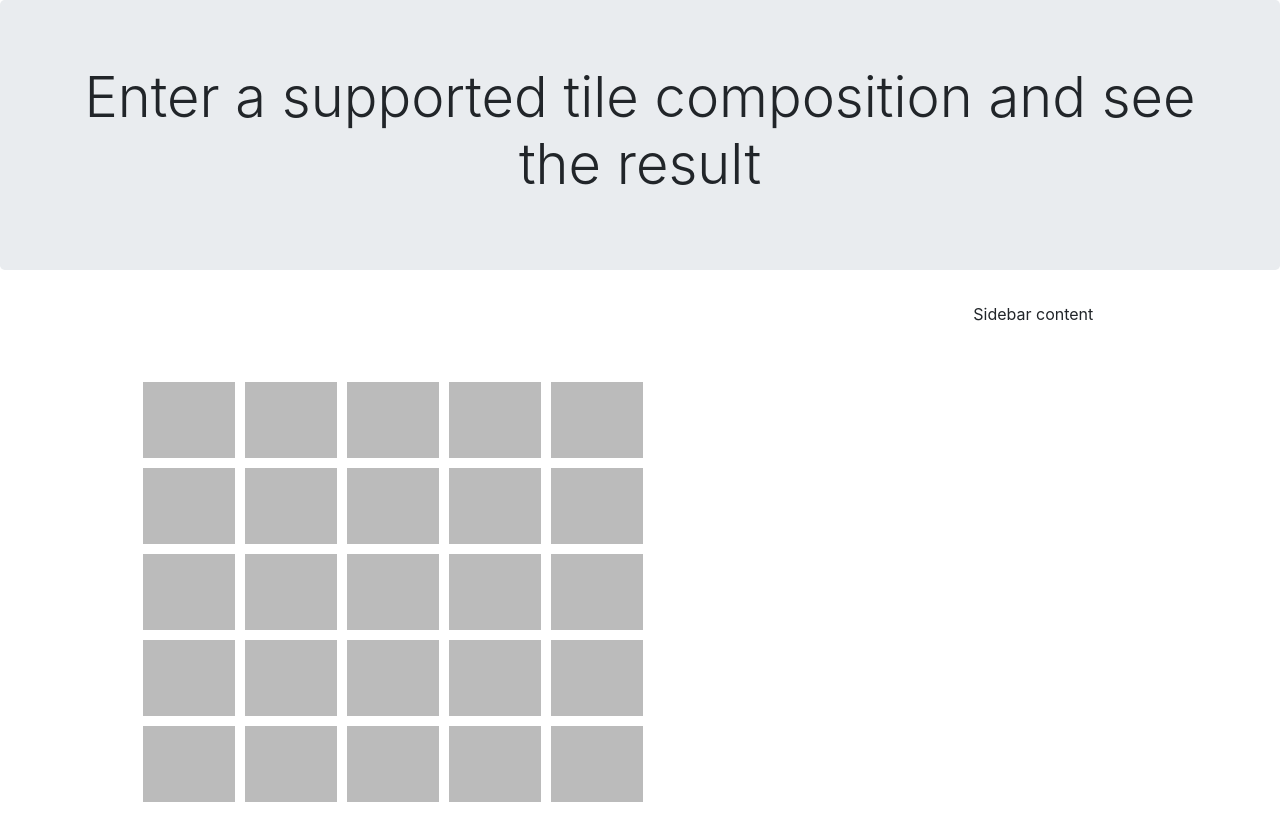
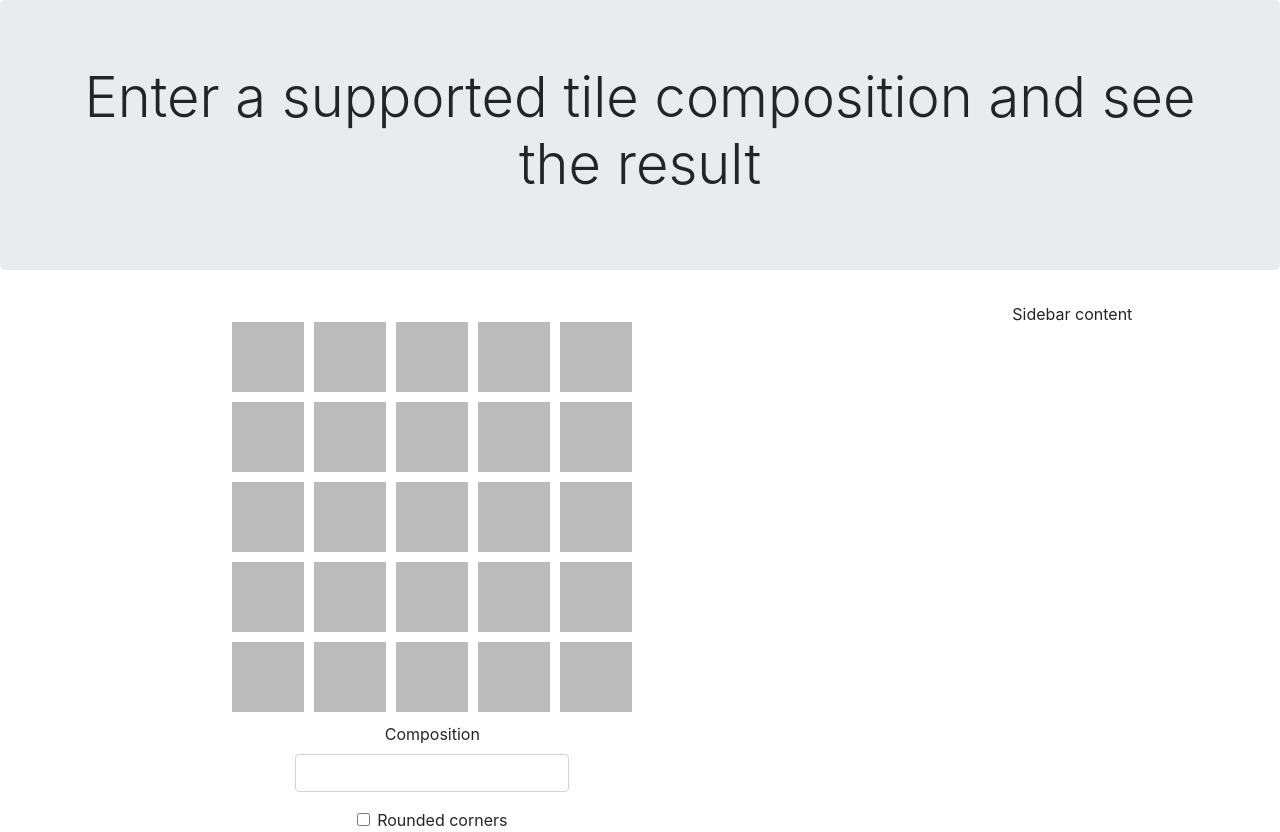
Before and after one commit to tahir-u/react-tile, a React (Create React App) app: page / in a window 1280 px wide. Before the commit the page ends 802 px from the top, so only its background shows below. Built offline with nearby package versions, Linux system fonts and the light colour scheme.

Commit message:
Add the TileForm component
* Add the TileForm component (WIP)
* Refactor the TileForm
  * Add the TileGrid to the TileForm
  * Add the rounded corners field to the TileForm
  * Adjust styling
* Adjust styling for the TileGrid

```diff
--- a/src/App.js
+++ b/src/App.js
@@ -1,7 +1,7 @@
 import React, { Component } from 'react';
 import styled from 'styled-components';
 import './App.css';
-import TileGrid from './components/TileGrid';
+import TileForm from './containers/TileForm';
 
 class App extends Component {
   render() {
@@ -17,7 +17,7 @@ class App extends Component {
           </div>
         </Cell>
         <Cell gridArea="Content">
-          <TileGrid />
+          <TileForm />
         </Cell>
         <Cell gridArea="Sidebar">Sidebar content</Cell>
       </AppWrapper>
--- a/src/components/Tile/Tile.jsx
+++ b/src/components/Tile/Tile.jsx
@@ -3,15 +3,18 @@ import styled from 'styled-components';
 
 const Tile = ({
   background,
-  isColored
+  isColored,
+  roundedCorners
 }) => {
   return (
-    <Wrapper background={background} isColored={isColored} />
+    <Wrapper background={background} isColored={isColored} roundedCorners={roundedCorners} />
   );
 }
 
 const Wrapper = styled.div`
   background: ${(props) => props.isColored ? props.background : '#bbb'};
+  border-radius: ${(props) => props.roundedCorners ? '50%' : '0'};
+  transition: all .1s;
 `;
 
 export default Tile;
--- a/src/components/TileGrid/TileGrid.jsx
+++ b/src/components/TileGrid/TileGrid.jsx
@@ -2,9 +2,9 @@ import * as React from 'react';
 import styled from 'styled-components';
 import Tile from '../Tile';
 
-const TileGrid = () => {
+const TileGrid = ({ roundedCorners }) => {
   const generateGrid = (numberOfTiles) => {
-    return Array(numberOfTiles).fill('').map((a, i) => <Tile key={i} background={'#ccc'} isColored={false} />);
+    return Array(numberOfTiles).fill('').map((a, i) => <Tile key={i} background={'#ccc'} isColored={false} roundedCorners={roundedCorners} />);
   }
 
   return (
@@ -18,11 +18,12 @@ const Grid = styled.div`
   display: grid;
   grid-template-columns: repeat(5, 1fr);
   grid-template-columns: repeat(5, 1fr);
-  max-width: 500px;
-  height: 500px;
+  width: 100%;
+  max-width: 400px;
+  height: 400px;
   grid-gap: 10px;
   margin: auto;
-  padding-top: 80px;
+  padding-bottom: 10px;
 `;
 
 export default TileGrid;
--- /dev/null
+++ b/src/containers/TileForm/TileForm.jsx
@@ -0,0 +1,64 @@
+import * as React from 'react';
+import styled from 'styled-components';
+import TileGrid from '../../components/TileGrid';
+class TileForm extends React.Component {
+  state = {
+    composition: '',
+    roundedCorners: false
+  }
+
+  setComposition(evt) {
+    evt.preventDefault();
+    this.setState({
+      composition: evt.target.value
+    })
+  }
+
+  setRoundedCorners(evt) {
+    // evt.preventDefault();
+    this.setState((prevState) => ({
+      roundedCorners: !prevState.roundedCorners
+    }));
+  }
+
+  render() {
+    return (
+      <Wrapper>
+        <TileGrid roundedCorners={this.state.roundedCorners} />
+        <form>
+          <div className="form-group">
+            <label htmlFor="composition">Composition</label>
+            <input
+              type="text"
+              name="composition"
+              className="form-control"
+              value={this.state.composition}
+              onChange={this.setComposition.bind(this)}
+            />
+          </div>
+          <div className="form-check">
+            <input
+              type="checkbox"
+              name="corners"
+              className="form-check-input"
+              value={this.state.roundedCorners}
+              checked={this.state.roundedCorners}
+              onChange={this.setRoundedCorners.bind(this)}
+            />
+            <label htmlFor="corners" className="form-check-label">Rounded corners</label>
+          </div>
+        </form>
+      </Wrapper>
+    );
+  }
+}
+
+const Wrapper = styled.div`
+  display: flex;
+  flex-direction: column;
+  justify-content: center;
+  align-items: center;
+  padding-top: 20px;
+`;
+
+export default TileForm;
--- /dev/null
+++ b/src/containers/TileForm/index.js
@@ -0,0 +1,2 @@
+import { default as TileForm } from './TileForm';
+export default TileForm;
```
